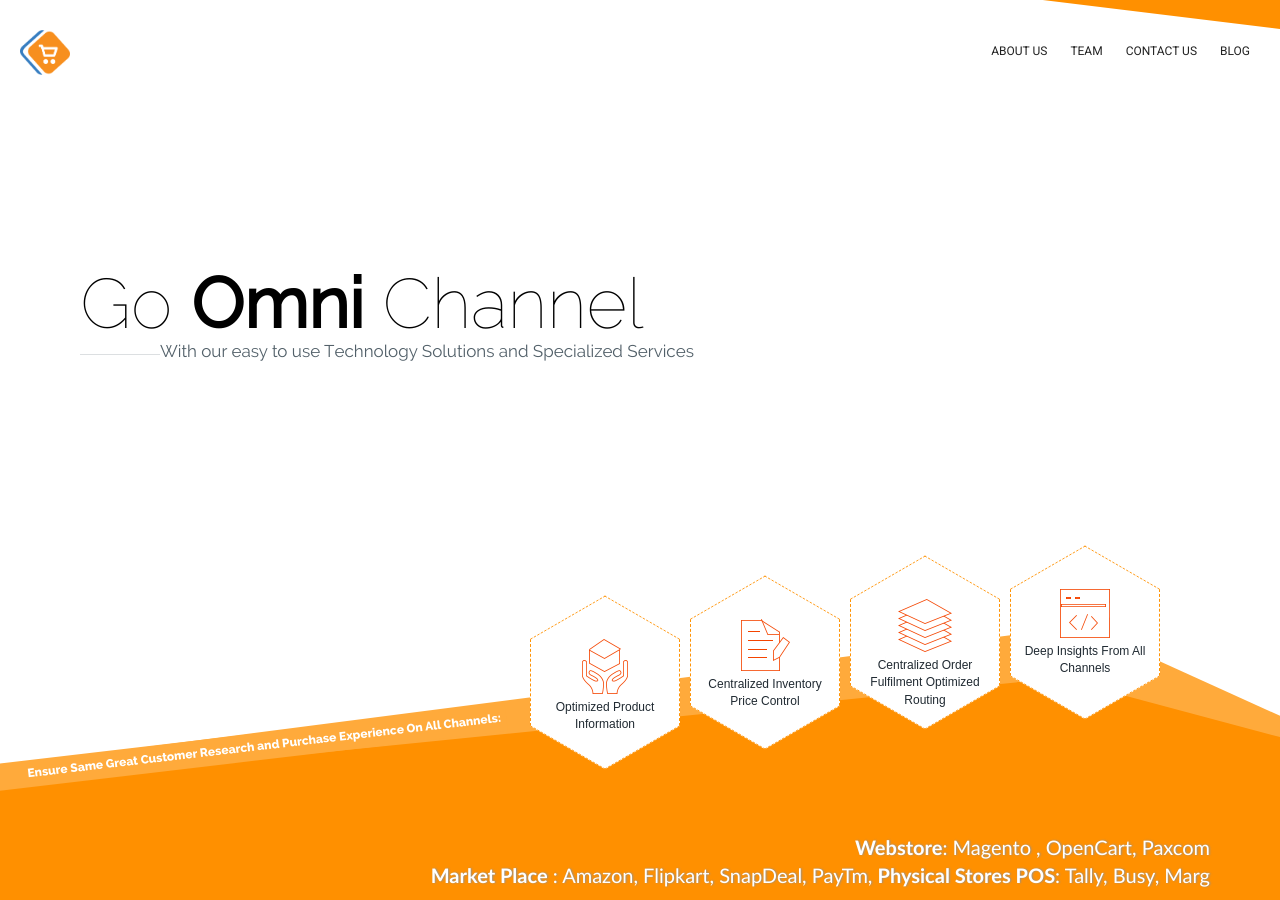
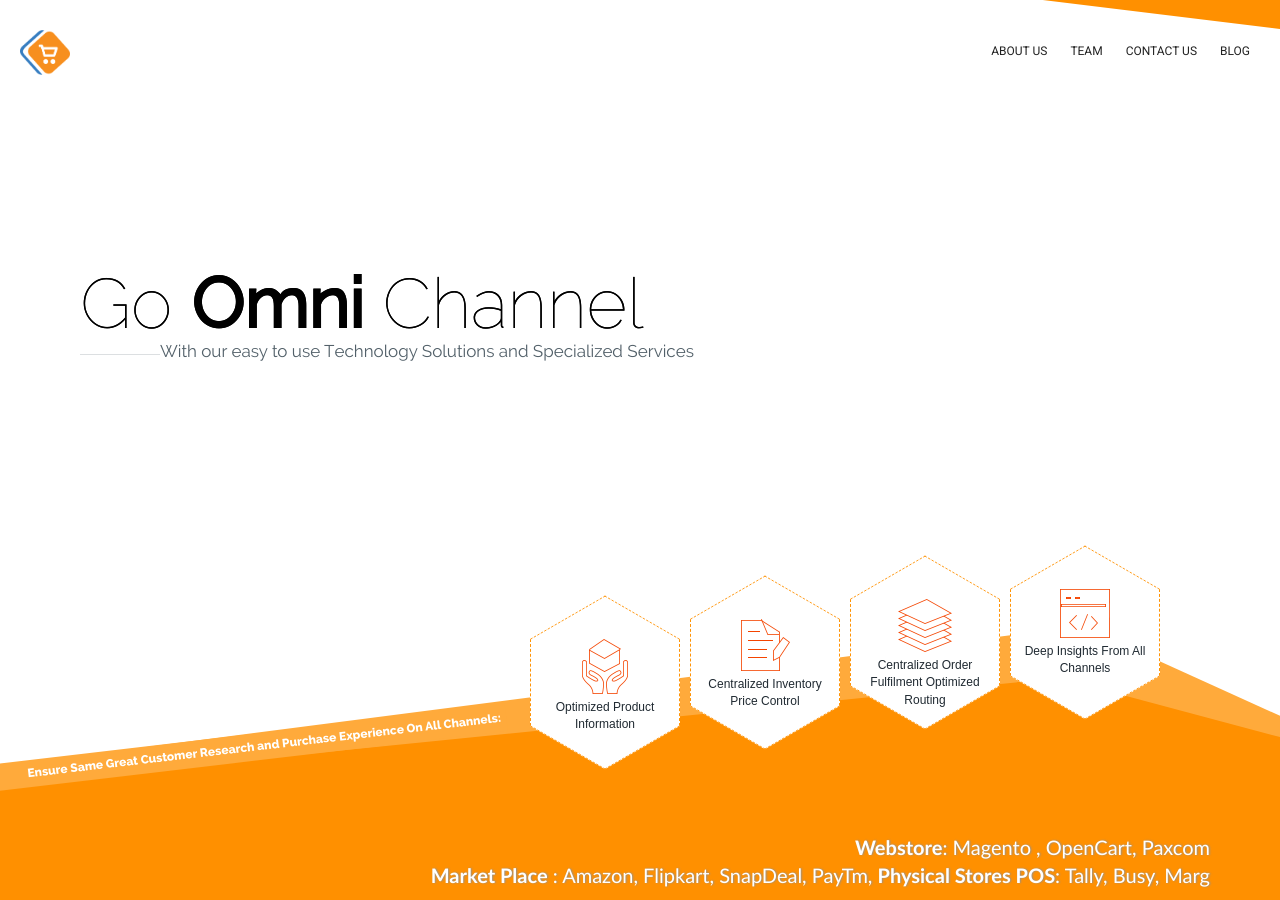
Before and after one commit to paxcom/paxcom.github.io, a Jekyll site: the page built from index.md, in a window 1280 px wide. Built offline with Jekyll 4.4.1, drawn with Linux system fonts in a browser that asks for light colours; comment, search, counter and statistics services are not loaded.

Commit message:
update css and tag

```diff
--- a/_includes/head.html
+++ b/_includes/head.html
@@ -36,7 +36,7 @@
         (document.getElementsByTagName('head')[0] || document.getElementsByTagName('body')[0]).appendChild(dsq);
     })();
 </script>
-<noscript>Please enable JavaScript to view the <a href="https://disqus.com/?ref_noscript" rel="nofollow">comments powered by Disqus.</a></noscript>
+<noscript> Please enable JavaScript to view the <a href="https://disqus.com/?ref_noscript" rel="nofollow">comments powered by Disqus.</a> </noscript>
 
 </head>
 
--- a/css/style.css
+++ b/css/style.css
@@ -1043,7 +1043,8 @@
 .paxcom-into-text h1{ font-family: 'RalewayThin_0' !important;
 	font-size: 70px; font-weight:100 !important;
 	color: #000;
-	text-shadow:0 0 1.2 #000;
+	text-shadow:0 0 0.5px #000;
+	-webkit-text-shadow:0 0 0.5px #000;
 
 
 }
```
